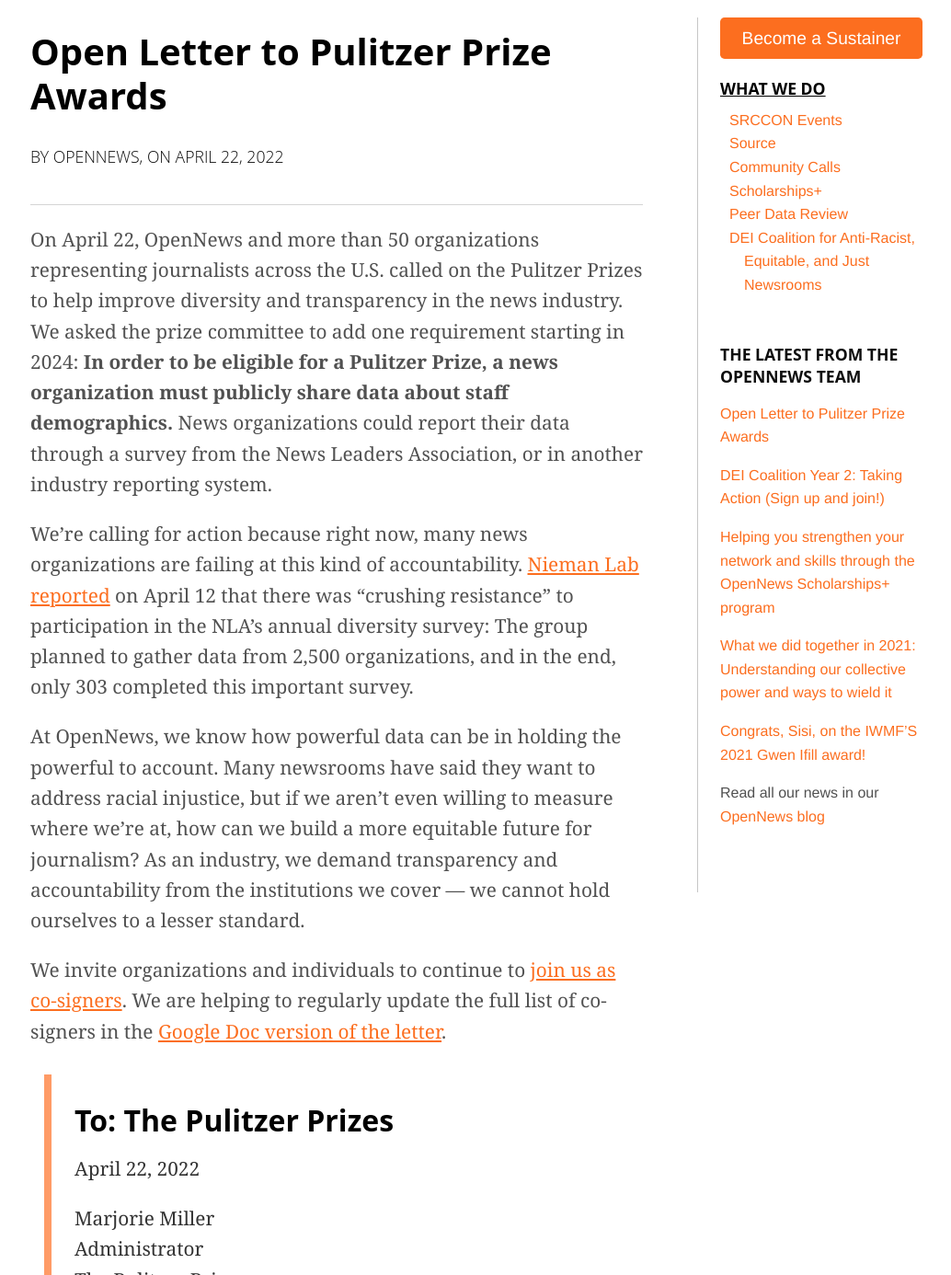
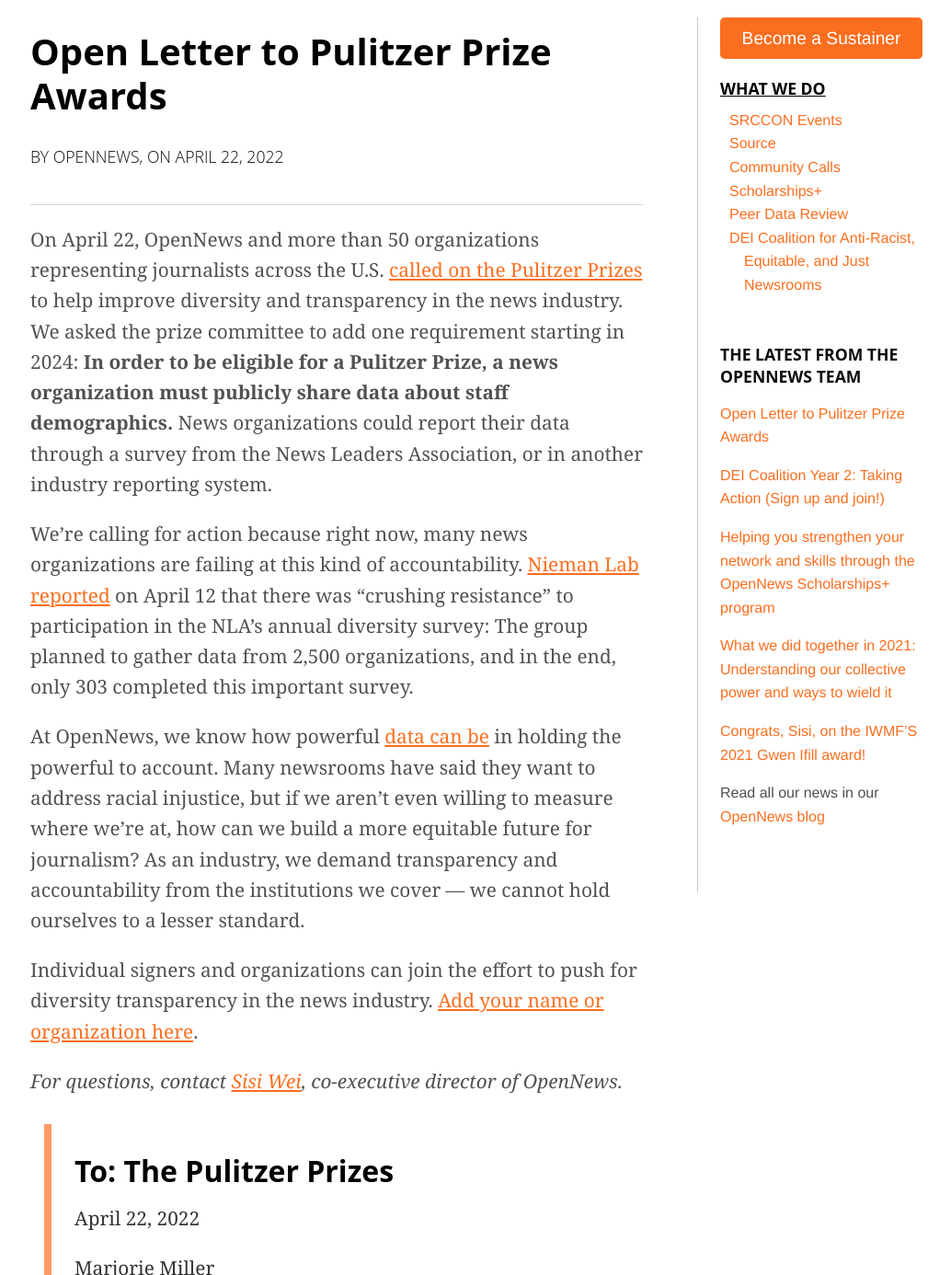
Before and after one commit to OpenNews/opennews-website, a Jekyll site: the page built from _posts/2022-04-22-open-letter-to-pulitzers.md, in a window 1280 px wide and 1400 px high, scrolled down 423 px, cut to the strip 14-1400 px from the top of the window. Shown: the whole strip at 92% size, without its empty margins (117-1151 px from the left). Built offline with Jekyll 4.4.1, drawn with Linux system fonts in a browser that asks for light colours; nearby versions of some CDN libraries; some web fonts are replaced; comment, search, counter and statistics services are not loaded.

Commit message:
more tweaks

```diff
--- a/_posts/2022-04-22-open-letter-to-pulitzers.md
+++ b/_posts/2022-04-22-open-letter-to-pulitzers.md
@@ -7,13 +7,15 @@
 excerpt: "We asked the prize committee to add one requirement starting in 2024: In order to be eligible for a Pulitzer Prize, a news organization must publicly share data about staff demographics."
 ---
 
-On April 22, OpenNews and more than 50 organizations representing journalists across the U.S. called on the Pulitzer Prizes to help improve diversity and transparency in the news industry. We asked the prize committee to add one requirement starting in 2024: **In order to be eligible for a Pulitzer Prize, a news organization must publicly share data about staff demographics.** News organizations could report their data through a survey from the News Leaders Association, or in another industry reporting system.
+On April 22, OpenNews and more than 50 organizations representing journalists across the U.S. [called on the Pulitzer Prizes](https://docs.google.com/document/d/1MgJNiUZlLSARhpHVZV2wavU32dIuPrVooP-40pC5Jdc/edit) to help improve diversity and transparency in the news industry. We asked the prize committee to add one requirement starting in 2024: **In order to be eligible for a Pulitzer Prize, a news organization must publicly share data about staff demographics.** News organizations could report their data through a survey from the News Leaders Association, or in another industry reporting system.
 
 We're calling for action because right now, many news organizations are failing at this kind of accountability. [Nieman Lab reported](https://www.niemanlab.org/2022/04/crushing-resistance-yet-again-newsrooms-arent-showing-up-to-the-industrys-largest-diversity-survey/) on April 12 that there was “crushing resistance” to participation in the NLA's annual diversity survey: The group planned to gather data from 2,500 organizations, and in the end, only 303 completed this important survey.
 
-At OpenNews, we know how powerful data can be in holding the powerful to account. Many newsrooms have said they want to address racial injustice, but if we aren't even willing to measure where we're at, how can we build a more equitable future for journalism? As an industry, we demand transparency and accountability from the institutions we cover — we cannot hold ourselves to a lesser standard.
+At OpenNews, we know how powerful [data can be](https://postguild.org/2022-pay-study/) in holding the powerful to account. Many newsrooms have said they want to address racial injustice, but if we aren't even willing to measure where we're at, how can we build a more equitable future for journalism? As an industry, we demand transparency and accountability from the institutions we cover — we cannot hold ourselves to a lesser standard.
 
-We invite organizations and individuals to continue to [join us as co-signers](https://docs.google.com/forms/d/e/1FAIpQLSf0xdcKW2AQzLM8eeZH9w71b6YN_TosGUF2Y-lrlvCuy9YWpQ/viewform). We are helping to regularly update the full list of co-signers in the [Google Doc version of the letter](https://docs.google.com/document/d/1MgJNiUZlLSARhpHVZV2wavU32dIuPrVooP-40pC5Jdc/edit).
+Individual signers and organizations can join the effort to push for diversity transparency in the news industry. [Add your name or organization here](https://docs.google.com/forms/d/e/1FAIpQLSf0xdcKW2AQzLM8eeZH9w71b6YN_TosGUF2Y-lrlvCuy9YWpQ/viewform).
+
+<em>For questions, contact [Sisi Wei](mailto:sisi@opennews.org), co-executive director of OpenNews.</em>
 
 <blockquote>
 <h2>To: The Pulitzer Prizes</h2>
```
